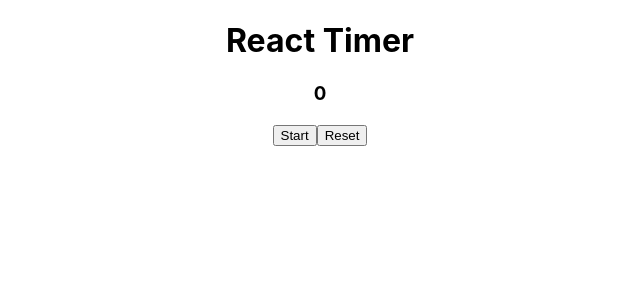
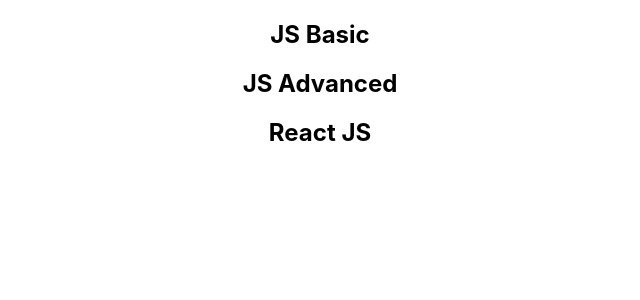
Before and after one commit to Dmitriifd/react-film, a React (Create React App) app: page / in a window 1280 px wide. Shown: the top 300 px of the page, without its empty margins (320-960 px from the left). Built offline with nearby package versions, Linux system fonts and the light colour scheme.

Commit message:
map и атрибут key

```diff
--- a/src/App.js
+++ b/src/App.js
@@ -4,61 +4,21 @@
 
 class App extends Component {
 
-  // constructor(props) {
-  //   super(props);
-
-  //   this.state = {
-  //     count: 0,
-  //     someKey: false
-  //   }
-  // }
-
-  // state может быть без конструктора
   state = {
-    count: 0,
-    isCounting: false
+    post: [
+      {id: 'abc1', name: 'JS Basic'},
+      {id: 'abc2', name: 'JS Advanced'},
+      {id: 'abc3', name: 'React JS'},
+    ]
   }
 
-  handleStart = () => {
-    this.setState({isCounting: true})
-    this.counterId = setInterval(() => {
-      this.setState({count: this.state.count + 1})
-    }, 1000)
-  }
-  handleStop = () => {
-    this.setState({ isCounting: false })
-    clearInterval(this.counterId)
-  }
-  handleReset = () => {
-    this.setState({ isCounting: false, count: 0 })
-    clearInterval(this.counterId)
-  }
-
-  componentDidMount() {
-    const userCount = localStorage.getItem('timer')
-    if (userCount) {
-      this.setState({ count: +userCount })
-    }
-  }
-
-  componentDidUpdate() {
-    localStorage.setItem('timer', this.state.count)
-  }
-
-  componentWillUnmount() {
-    clearInterval(this.counterId)
-  }
 
   render() {
     return (
       <div className="App">
-       <h1>React Timer</h1>
-       <h3>{this.state.count}</h3>
-       {!this.state.isCounting ? (
-         <button onClick={this.handleStart}>Start</button>)
-       : (<button onClick={this.handleStop}>Stop</button>
-       )}
-       <button onClick={this.handleReset}>Reset</button>
+        {this.state.post.map(post => (
+          <h2 key={post.id}>{post.name}</h2>
+        ))}
       </div>
     );
   }
```
